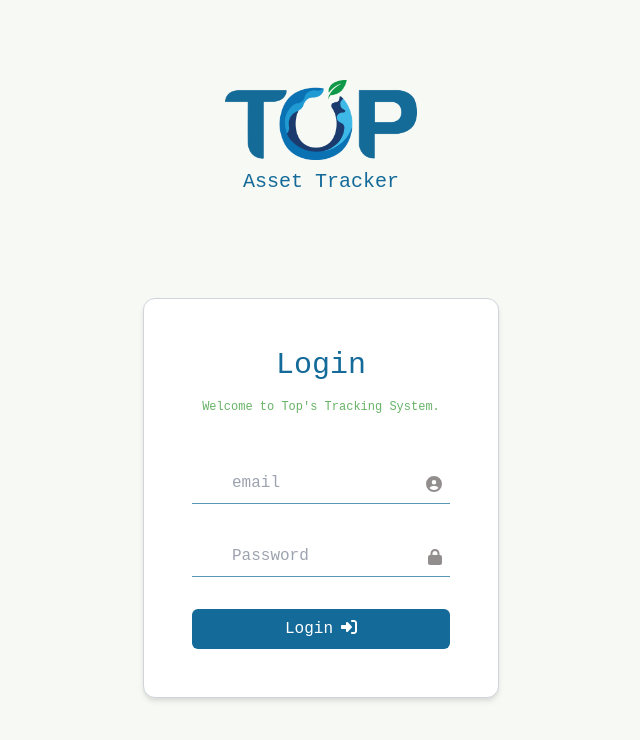
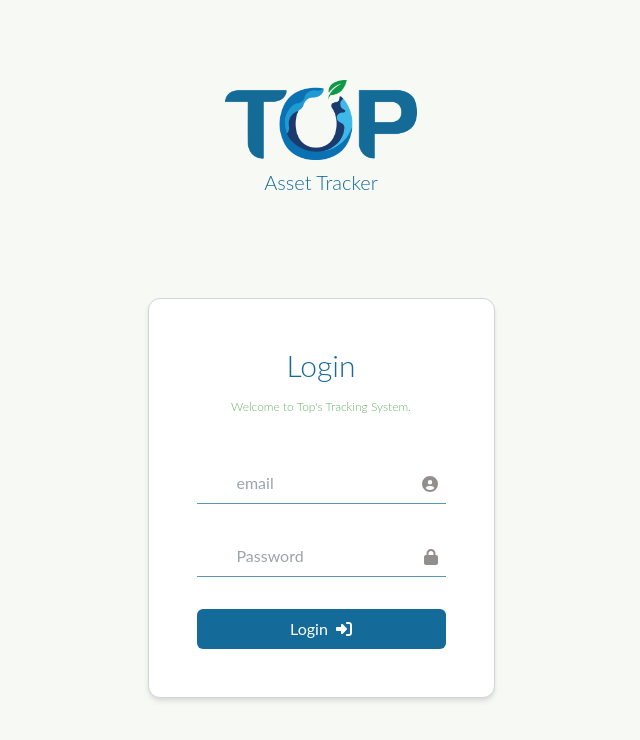
Before and after one commit to yetemegn-telaye/Top-Assset-Tracker, a React (Create React App) app: page / in a window 1280 px wide. Shown: the top 740 px of the page, without its empty margins (319-959 px from the left). Built offline with nearby package versions, Linux system fonts and the light colour scheme.

Commit message:
update font

```diff
--- a/src/index.css
+++ b/src/index.css
@@ -5,5 +5,5 @@
 body{
     padding: 0;
     margin: 0;
-    font-family: 'JetBrains Mono', monospace;
+    font-family: 'lato';
 }
```
